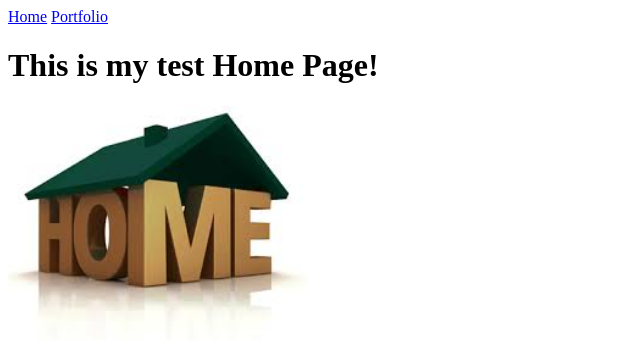
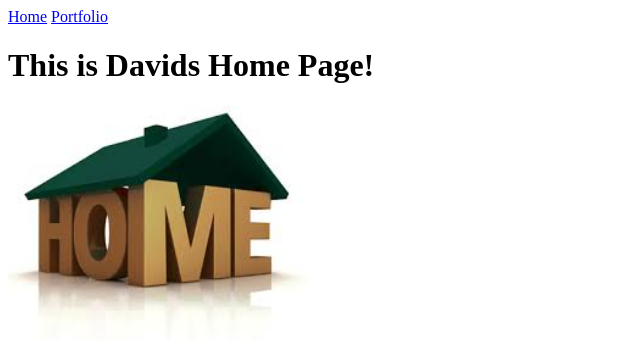
Before and after one commit to DCorona345/DCorona345.github.io, a plain HTML site: page my_website/index.html in a window 1280 px wide. Shown: the full height of the page, 0-640 px from the left. Drawn offline with Linux system fonts and the light colour scheme.

Commit message:
added text

```diff
--- a/my_website/index.html
+++ b/my_website/index.html
@@ -7,7 +7,7 @@
   <body>
     <a href="index.html">Home</a>
     <a href="portfolio.html">Portfolio</a>
-    <h1>This is my test Home Page!</h1>
+    <h1>This is Davids Home Page!</h1>
     <img src="images/home.jpg" height="250">
   </body>
 </html>
```
